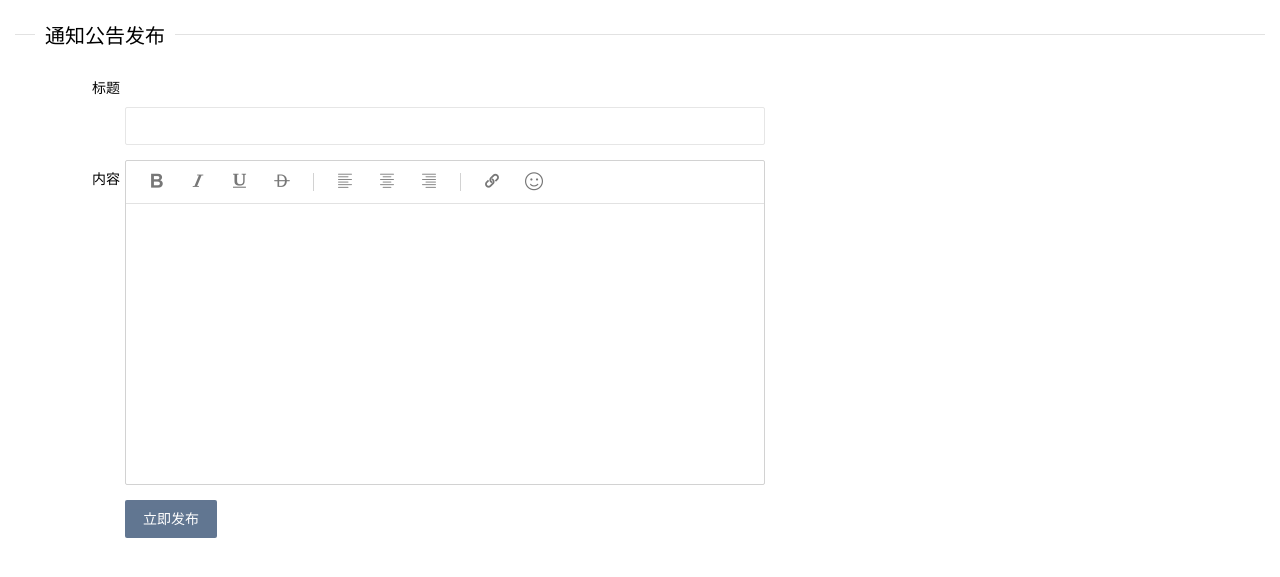
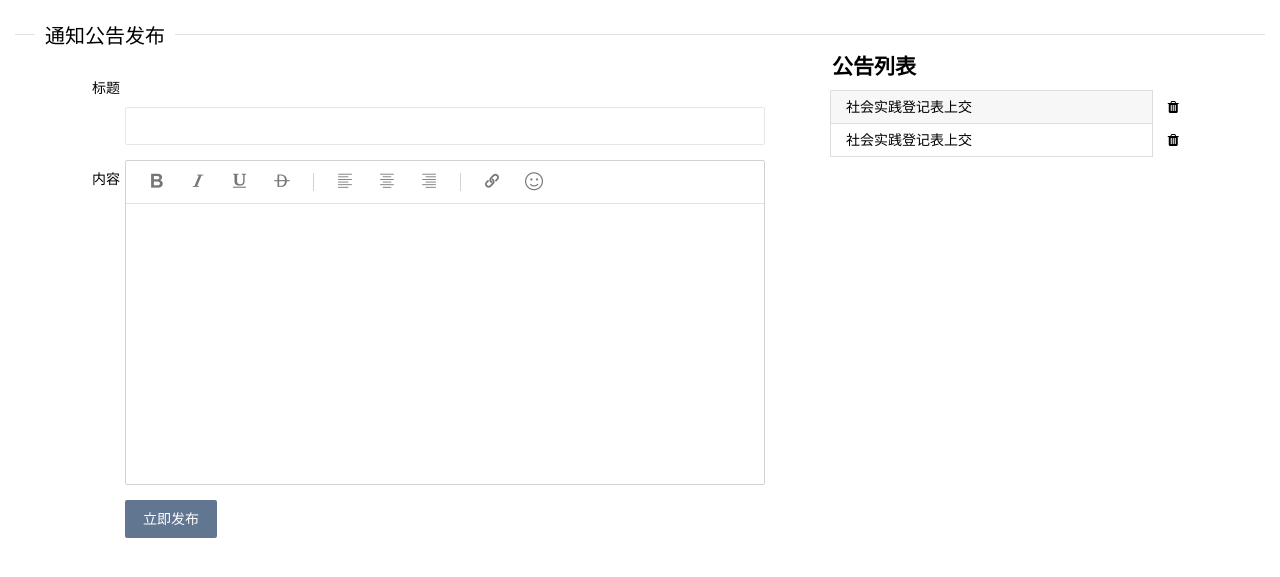
Before and after one commit to ChockCong/ActSystem, a PHP site: page /Controller/Admin_setnotice.php in a window 1280 px wide. Shown: the top 577 px of the page. Run offline with PHP 8.4, Linux system fonts and the light colour scheme.

Commit message:
通知加了删除，还是一条条删吧哈哈哈

```diff
--- /dev/null
+++ b/css/acnotice.css
@@ -0,0 +1,37 @@
+#list{
+	width: 400px;
+	height: 500px;
+	position: fixed;
+	right: 50px;
+	top: 50px;
+	overflow: auto;
+}
+#list legend{
+	font-size: 1.5em;
+	font-weight: 700;
+	margin-bottom: 10px;
+}
+#list tr{
+	margin: 10px 0px;
+}
+#list tr:nth-of-type(2n+1){
+	background: #F7F7F7;
+}
+#list td{
+	padding: 6px 15px;
+    min-height: 20px;
+    line-height: 20px;
+    border: 1px solid #ddd;
+    font-size: 14px;
+    font-weight: 400;
+}
+#list td:first-child{
+	width: 320px;
+	text-align: left;
+}
+#list td:last-child{
+	width: 50px;
+	cursor: pointer;
+	background: #FFFFFF;
+	border: none;
+}
--- a/templates_c/%%8E^8E8^8E89046B%%notice.html.php
+++ b/templates_c/%%8E^8E8^8E89046B%%notice.html.php
@@ -1,4 +1,4 @@
-<?php /* Smarty version 2.6.30, created on 2017-03-16 05:50:20
+<?php /* Smarty version 2.6.30, created on 2017-03-20 14:46:23
          compiled from notice.html */ ?>
 <!DOCTYPE html>
 <html>
@@ -13,7 +13,7 @@
 <meta name="apple-mobile-web-app-status-bar-style" content="black">
 <meta name="apple-mobile-web-app-capable" content="yes">
 <meta name="format-detection" content="telephone=no">
-
+<link rel="stylesheet" type="text/css" href="../css/acnotice.css"/>
 <link rel="stylesheet" href="../plugins/layui/css/layui.css" media="all" />
 <link rel="stylesheet"
 	href="../plugins/font-awesome/css/font-awesome.min.css">
@@ -48,6 +48,25 @@
 				</div>
 			</div>
 		</form>
+		<div id="list">
+			<legend>公告列表</legend>
+			<table class="site-table table-hover">
+				<tbody>
+					<tr>
+						<td>社会实践登记表上交</td>
+						<td>
+							<i class="fa fa-trash" aria-hidden="true" lay-submit=""></i>
+						</td>
+					</tr>
+					<tr>
+						<td>社会实践登记表上交</td>
+						<td>
+							<i class="fa fa-trash" aria-hidden="true" lay-submit=""></i>
+						</td>
+					</tr>
+				</tbody>
+			</table>
+		</div>
 	</div>
 	<script type="text/javascript" src="../plugins/layui/layui.js"></script>
 	<script>
```
Also changed, not shown: templates/notice.html (+20 -1 lines).
